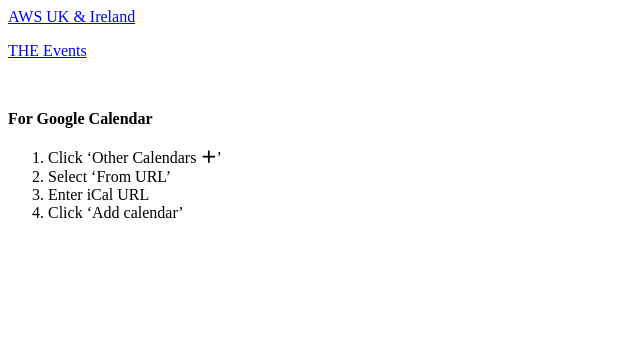
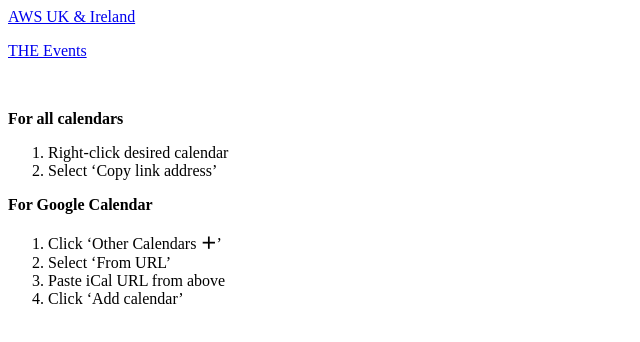
Before and after one commit to adamharley/events-ical, a website: page webroot/index.html in a window 1280 px wide. Shown: the whole page, without its empty margins (0-640 px from the left). Drawn offline with Linux system fonts and the light colour scheme.

Commit message:
more instructions

```diff
--- a/webroot/index.html
+++ b/webroot/index.html
@@ -1,10 +1,15 @@
 <p><a href="aws.ics">AWS UK & Ireland</a></p>
 <p><a href="the.ics">THE Events</a></p>
 <p>&nbsp;</p>
+<p><strong>For all calendars</strong></p>
+<ol>
+    <li>Right-click desired calendar</li>
+    <li>Select &lsquo;Copy link address&rsquo;</li>
+</ol>
 <p><strong>For Google Calendar</strong></p>
 <ol>
     <li>Click &lsquo;Other Calendars <strong>&#65291;</strong>&rsquo;</li>
     <li>Select &lsquo;From URL&rsquo;</li>
-    <li>Enter iCal URL</li>
+    <li>Paste iCal URL from above</li>
     <li>Click &lsquo;Add calendar&rsquo;</li>
 </ol>
```
